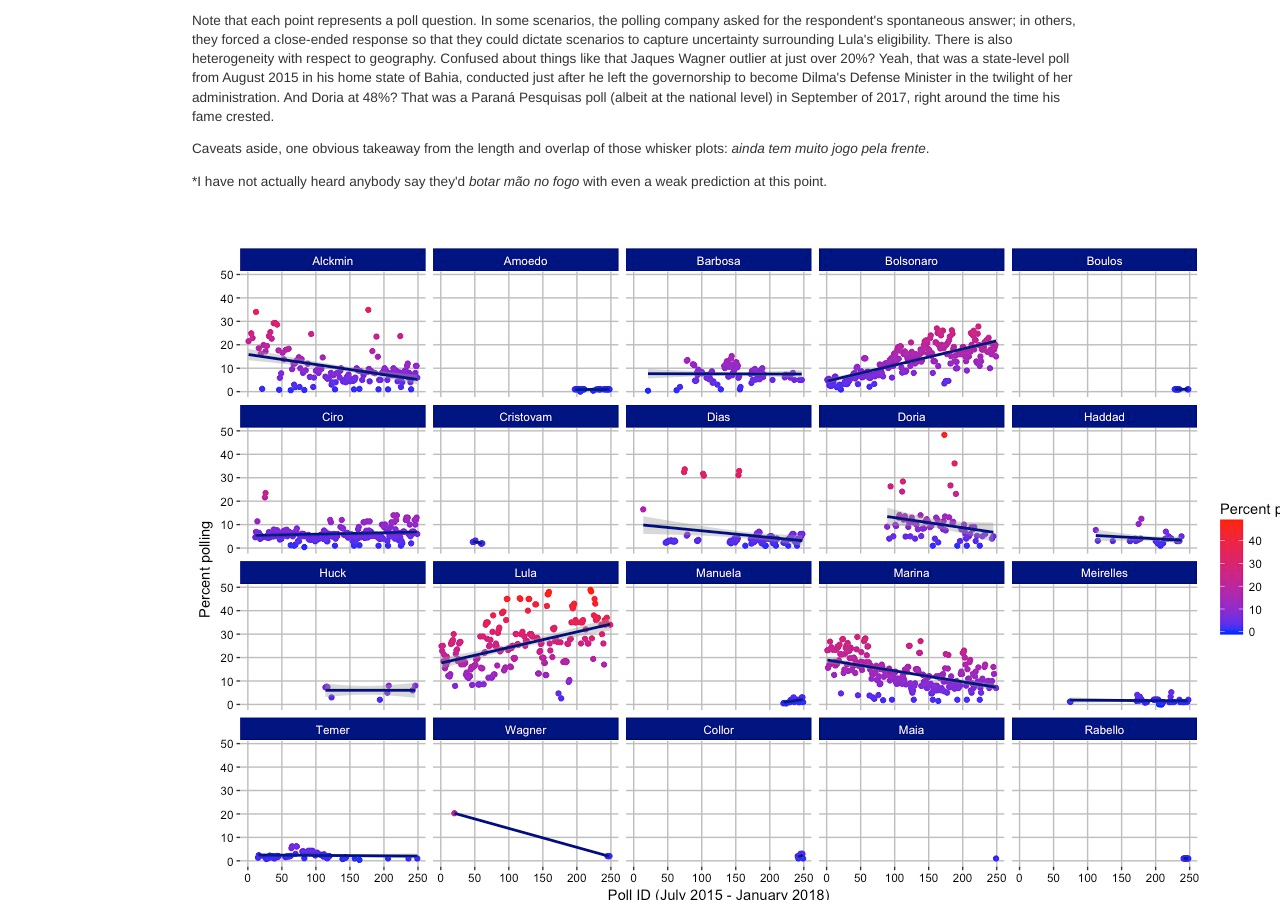
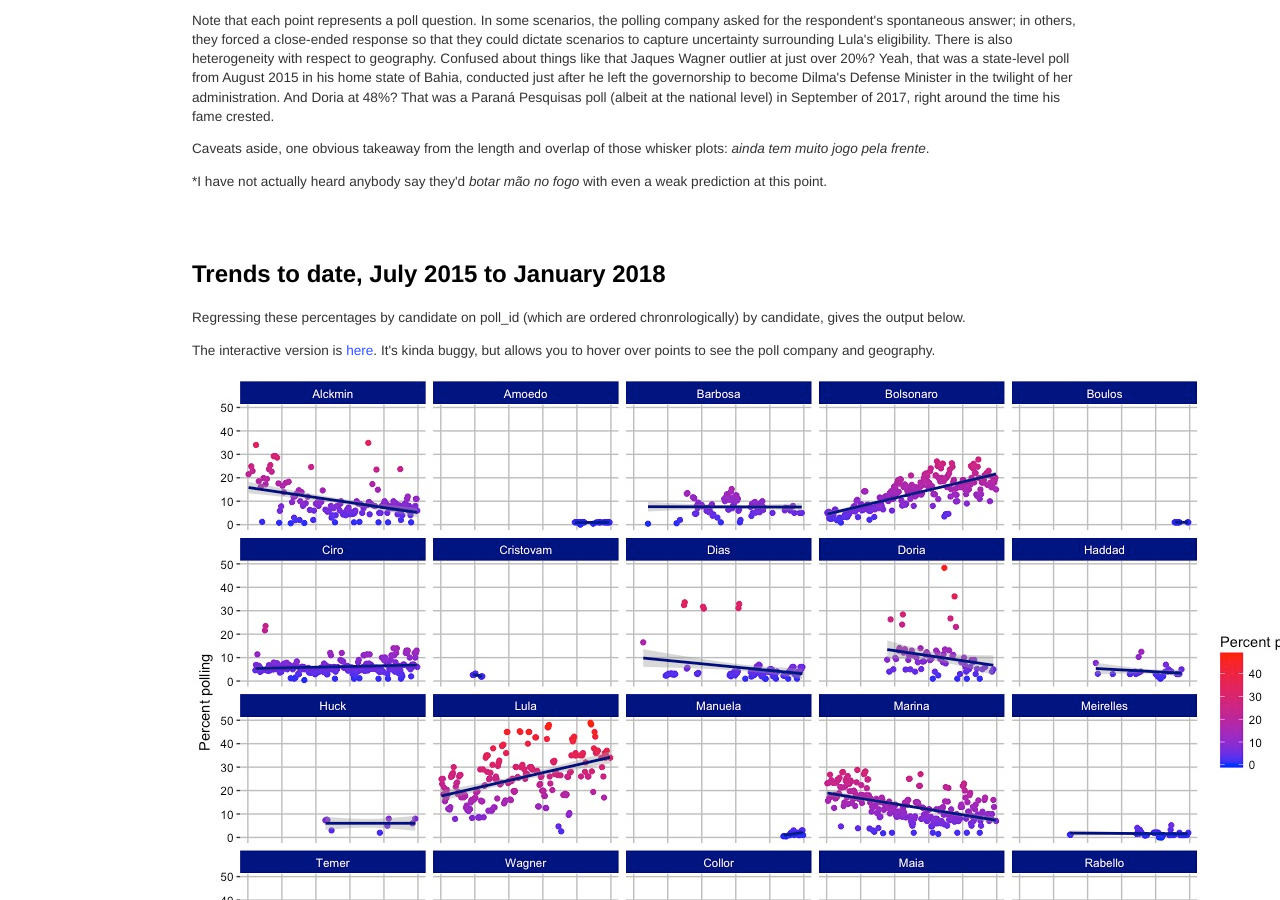
Before and after one commit to lizmckenna/elizabethmckenna.org, a Jekyll site: the page built from index.html, in a window 1280 px wide and 900 px high, scrolled down 1087 px. Built offline with Jekyll 4.4.1, drawn with Linux system fonts in a browser that asks for light colours.

Commit message:
Update index.html

```diff
--- a/index.html
+++ b/index.html
@@ -30,5 +30,10 @@ There is also heterogeneity with respect to geography. Confused about things lik
 <p> *I have not actually heard anybody say they'd <i> botar mão no fogo </i> with even a weak prediction at this point.</p>
 <br>
 <br>
+<p></p>
+<p></p>
+<h2> Trends to date, July 2015 to January 2018 </h2>
+<p> Regressing these percentages by candidate on poll_id (which are ordered chronrologically) by candidate, gives the output below.</p>
+<p> The interactive version is <a href="http://rpubs.com/lizmckenna/359463">here</a>. It's kinda buggy, but allows you to hover over points to see the poll company and geography. </p>
 <img src="images/180210_facetwap.png" alt="hi" class="inline"/>
 </div><!-- /.blurb -->
```
